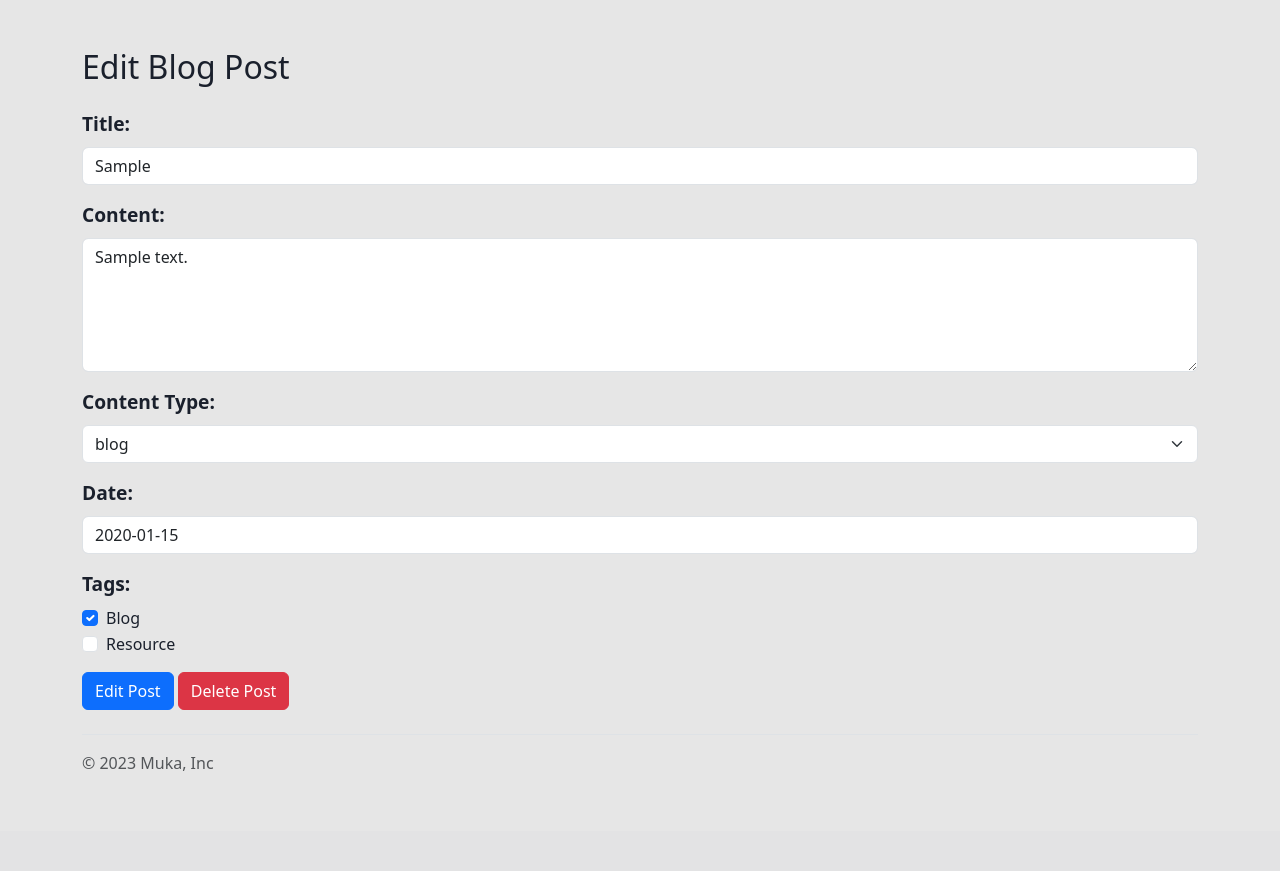
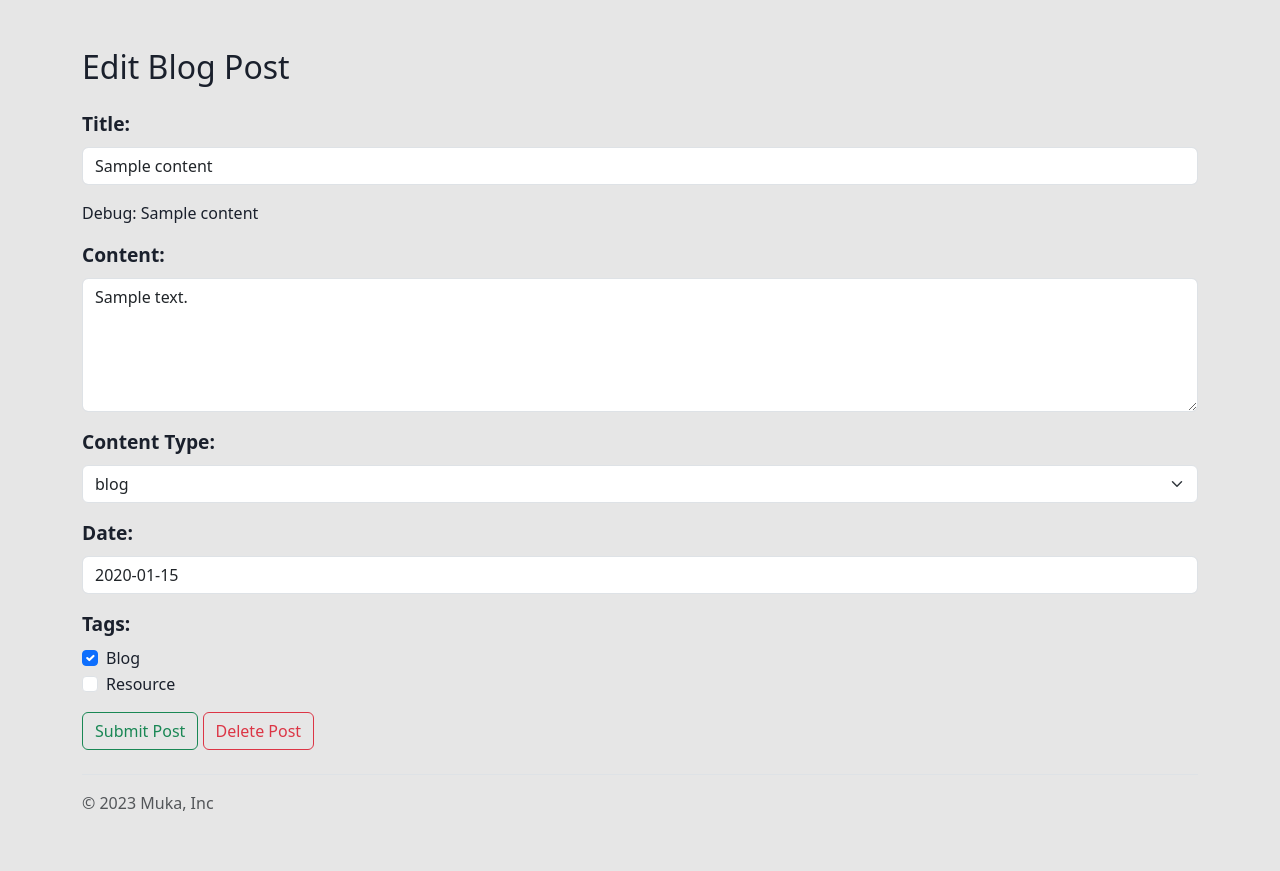
Before and after one commit to Muka-is-home/api, a Django app: page /adminportal/edit_blog/1 in a window 1280 px wide. Shown: the part 57-928 px from the top of the page. Before the commit the page ends 828 px from the top, so only its background shows below. Run offline with Django 4.2, Linux system fonts and the light colour scheme; data comes from the database, SQL or seed files in the repository; tables that the repository leaves empty hold one stand-in row (values such as "Sample post"); parts of the project's set-up code (start-up, migrations or seed data) failed here and were passed over.

Commit message:
debugged edit form for blogs

```diff
--- a/templates/adminapp/user_profile_forms/profile_form.html
+++ b/templates/adminapp/user_profile_forms/profile_form.html
@@ -3,7 +3,7 @@
 {% block content %}
 <div class="container userCreateForm">
   <h5>* indicates required field</h5>
-  <form action="{% url 'profile' user%}" method="POST" id="user_form" onSubmit="prepareLicenseData">
+  <form action="{% url 'profile' user%}" method="POST" id="user_form" class="mt-4" onsubmit="prepareLicenseData">
     {% csrf_token %}
     <div class="mb-3">
       <label for="name" class="form-label">Full Name*</label>
--- a/templates/adminportal/edit_blog_form.html
+++ b/templates/adminportal/edit_blog_form.html
@@ -8,9 +8,9 @@
 
       <div class="mb-3">
         <label for="title" class="form-label">Title:</label>
-        <input type="text" name="title" id="title" class="form-control" value={{ blog.title }} required>
+        <input type="text" name="title" id="title" class="form-control" value="{{ blog.title }}" required>
       </div>
-
+      <p>Debug: {{ blog.title|safe }}</p>
       <div class="mb-3">
         <label for="content" class="form-label">Content:</label>
         <textarea name="content" id="content" class="form-control" rows="5" required>{{ blog.body }}</textarea>
@@ -28,7 +28,7 @@
 
       <div class="mb-3">
         <label for="date" class="form-label">Date:</label>
-        <input type="text" name="date" id="date" class="form-control" pattern="\d{4}-\d{2}-\d{2}" title="Please enter a date in the format yyyy-mm-dd" value={{ blog.date }} required>
+        <input type="text" name="date" id="date" class="form-control" pattern="\d{4}-\d{2}-\d{2}" title="Please enter a date in the format yyyy-mm-dd" value="{{ blog.date }}" required>
       </div>
 
       <div class="mb-3">
@@ -41,9 +41,9 @@
         {% endfor %}
       </div>
 
-      <button type="submit" class="btn btn-primary">Edit Post</button>
+      <button type="submit" class="btn btn-outline-success">Submit Post</button>
       <a href="{% url 'delete_blog' blog.id %}">
-      <button id="delete" type="button" class="btn btn-danger"><i class="bi bi-trash"></i> Delete Post</button>
+      <button id="delete" type="button" class="btn btn-outline-danger"><i class="bi bi-trash"></i> Delete Post</button>
       </a>
     </form>
   </div>
```
Also changed, not shown: adminportal/views/blog.py (line endings or trailing spaces).
